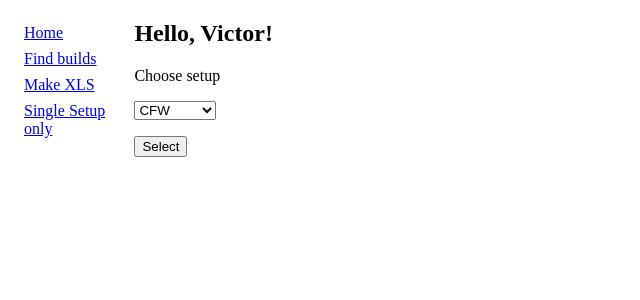
After one commit to Victor-40/test_flask, a Flask app: page /test in a window 1280 px wide. The commit adds this page. Shown: the top 300 px of the page, without its empty margins (0-640 px from the left). Run offline with Flask 2, Linux system fonts and the light colour scheme.

Commit message:
radiobutton and selectfield

```diff
--- a/app/forms.py
+++ b/app/forms.py
@@ -1,5 +1,5 @@
 from flask_wtf import FlaskForm
-from wtforms import StringField, BooleanField, SubmitField
+from wtforms import StringField, BooleanField, SubmitField, RadioField, SelectField
 from wtforms.validators import DataRequired
 
 
@@ -8,3 +8,13 @@ class FindForm(FlaskForm):
     tag = StringField('Tag', validators=[DataRequired()])
     # remember_me = BooleanField('Remember me')
     submit = SubmitField('Find')
+
+
+class RadioForm(FlaskForm):
+    rf = RadioField()
+    submit = SubmitField('Go-Go')
+
+
+class SelSetup(FlaskForm):
+    sf = SelectField()
+    submit = SubmitField('Select')
--- a/app/routes.py
+++ b/app/routes.py
@@ -1,6 +1,6 @@
 from flask import render_template, flash, redirect, url_for
 from app import app
-from app.forms import FindForm
+from app.forms import FindForm, RadioForm, SelSetup
 from app import utils
 
 setups = list()
@@ -38,3 +38,45 @@ def make_xls():
     res = utils.make_xls(setups)
     count = len(res)
     return render_template('make_xls.html', title='xls', res=res, count=count )
+
+
+@app.route('/single_setup', methods=['GET', 'POST'])
+def single_setup():
+    form = RadioForm()
+    user = {'username': "Victor"}
+    form.rf.label = "Choose product"
+    lst = [('CFW', 'CFW'),
+           ('EFD.LAB', 'EFD.LAB'),
+           ('EFD.NX', 'EFD.NX'),
+           ('EFD.PRO', 'EFD.PRO'),
+           ('EFD.SE', 'EFD.SE'),
+           ('EFD.V5', 'EFD.V5')]
+    form.rf.choices = lst
+
+    if form.validate_on_submit():
+        # print("sf", form1.sf.data)
+        # print("rf", form.rf.data)
+
+        return redirect(url_for('test'), code=303)
+    else:
+        return render_template('single_setup.html', title='Home', user=user, form=form)
+
+
+@app.route('/test', methods=['GET', 'POST'])
+def test():
+    user = {'username': "Victor"}
+    lst = [('CFW', 'CFW'),
+           ('EFD.LAB', 'EFD.LAB'),
+           ('EFD.NX', 'EFD.NX'),
+           ('EFD.PRO', 'EFD.PRO'),
+           ('EFD.SE', 'EFD.SE'),
+           ('EFD.V5', 'EFD.V5')]
+    form = SelSetup()
+    form.sf.choices = lst
+    form.sf.label = "Choose setup"
+    if form.validate_on_submit():
+        print("sf", form.sf.data)
+
+        return render_template('test_1.html', user=user, form=form)
+    else:
+        return render_template('test_1.html', title='Home', user=user, form=form)
--- a/app/templates/base.html
+++ b/app/templates/base.html
@@ -15,6 +15,7 @@
             <li><a href="{{ url_for('index') }}">Home</a></li>
             <li><a href="{{ url_for('find_builds') }}">Find builds</a></li>
             <li><a href="{{ url_for('make_xls') }}">Make XLS</a></li>
+            <li><a href="{{ url_for('single_setup') }}">Single Setup only</a></li>
         </ul>
     </div>
 {#    <hr>#}
--- /dev/null
+++ b/app/templates/test.html
@@ -0,0 +1,6 @@
+{% extends "base.html" %}
+
+{% block content %}
+    <h2>Hello, this is a test page!</h2>
+    <p>you choose {{ form.rf.data }}</p>
+{% endblock %}}
--- /dev/null
+++ b/app/templates/test_1.html
@@ -0,0 +1,10 @@
+{% extends "base.html" %}
+
+{% block content %}
+    <h2>Hello, {{ user.username }}!</h2>
+    <form action="" method="post" novalidate>
+        {{ form.hidden_tag() }}
+        <p>{{ form.sf.label }}</p>
+        {{ form.sf }}
+    <p>{{ form.submit() }}</p>
+{% endblock %}
```
Also changed, not shown: app/templates/single_setup.html (added, +17 -0 lines).
